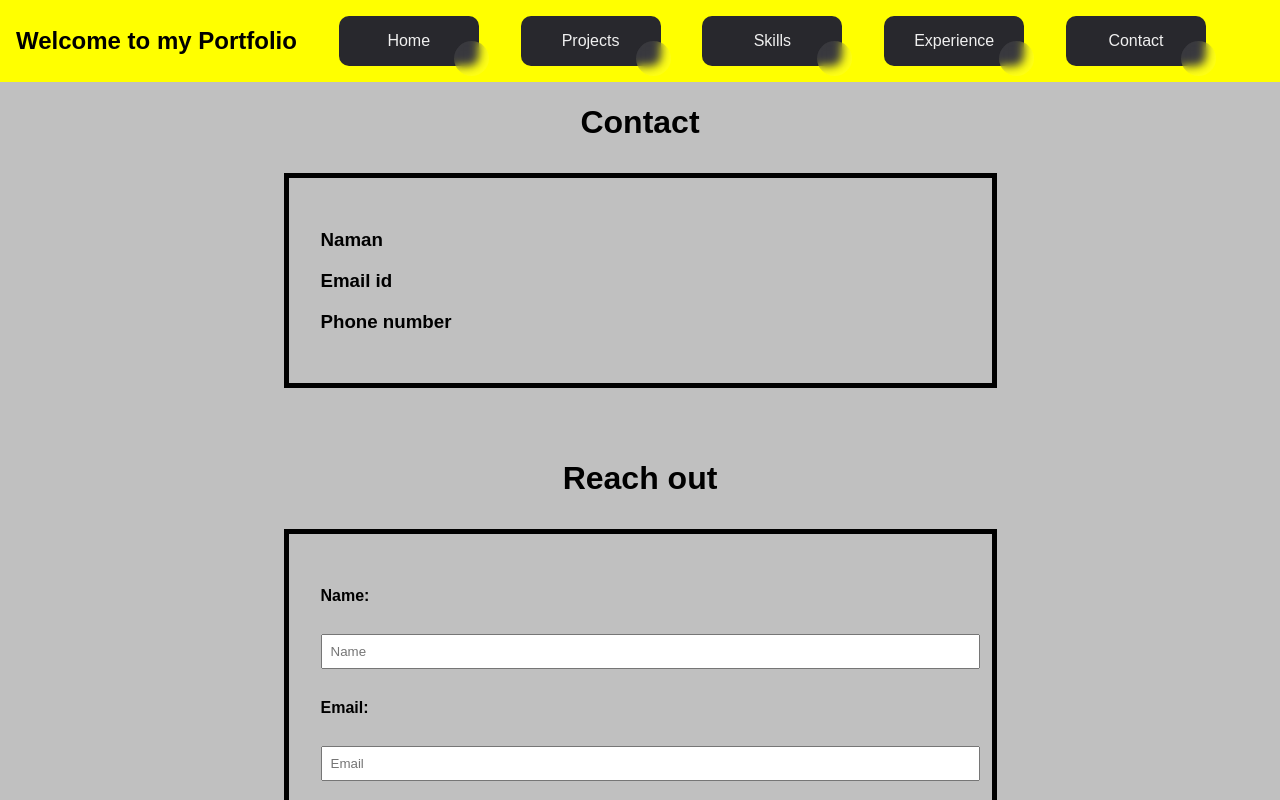
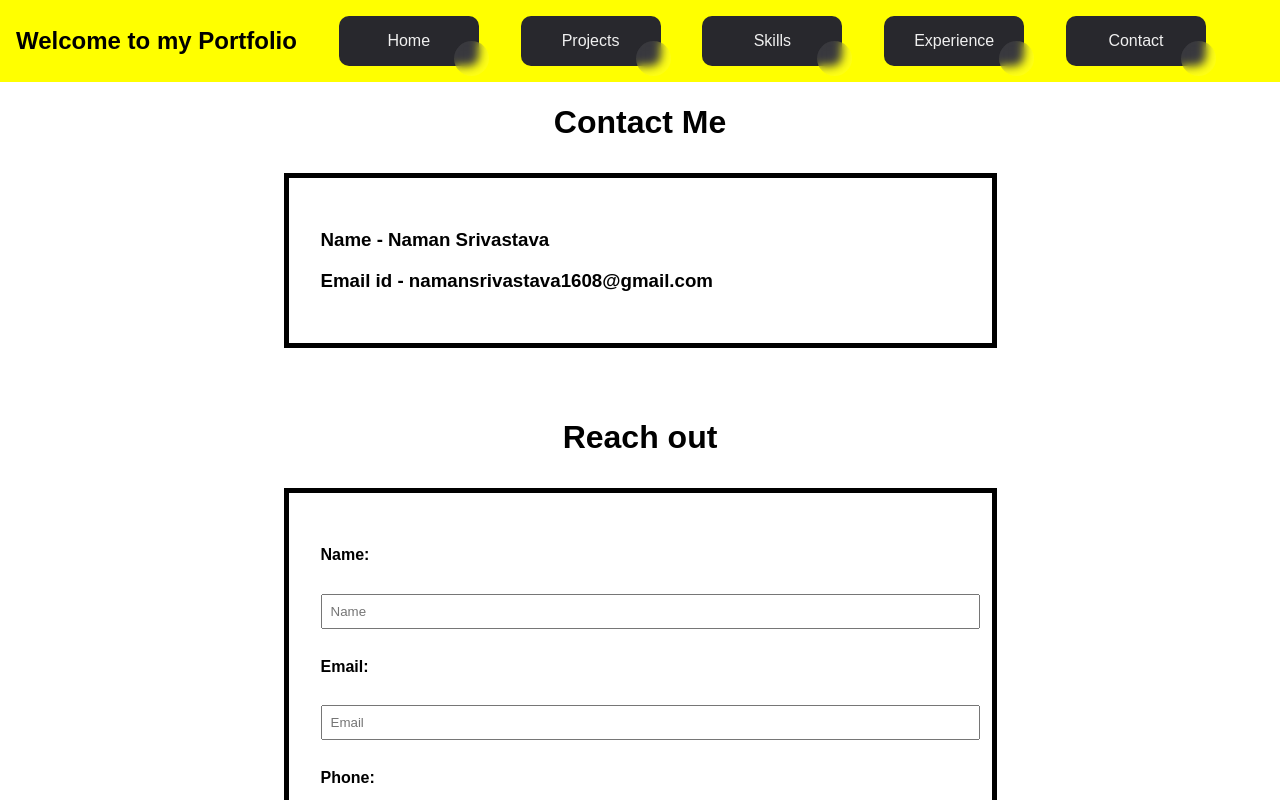
Before and after one commit to naman-0804/Portfolio-Naman, a React (Create React App) app: page /contact in a window 1280 px wide. Built offline with nearby package versions, Linux system fonts and the light colour scheme.

Commit message:
Fixing contact

```diff
--- a/src/components/Contact.js
+++ b/src/components/Contact.js
@@ -2,17 +2,14 @@ import React from 'react';
 
 function Contact() {
   return (
-    <div id="contact-section" style={{ padding: "1px", backgroundColor: "silver" }}>
-      <center><h1>Contact</h1></center>
+    <div id="contact-section" style={{ padding: "1px"}}>
+      <center><h1>Contact Me</h1></center>
       <div className="contact">
         <div id="Name">
-          <h3>Naman</h3>
+          <h3>Name - Naman Srivastava</h3>
         </div>
         <div id="Email">
-          <h3>Email id</h3>
-        </div>
-        <div id="Phone">
-          <h3>Phone number</h3>
+          <h3>Email id - namansrivastava1608@gmail.com</h3>
         </div>
       </div>
       <br />
```
